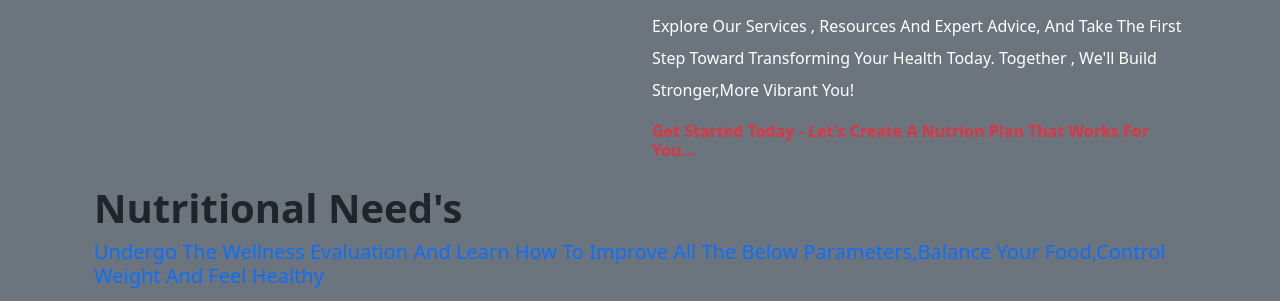
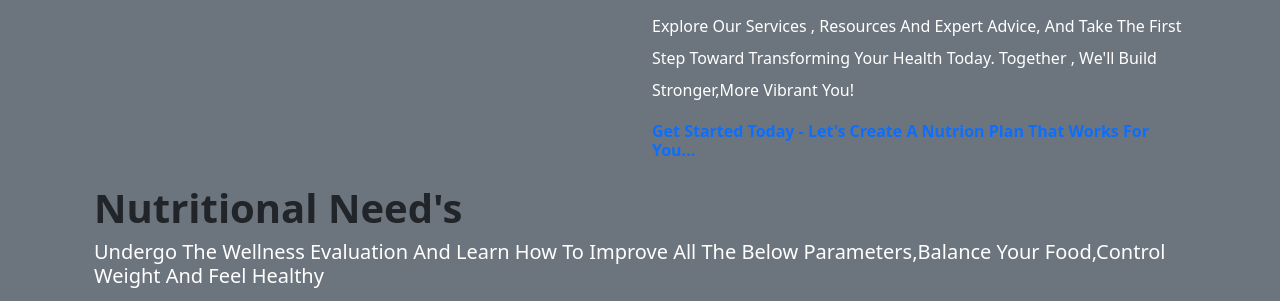
Before and after one commit to umasomu15/center, a plain HTML site: page index.html in a window 1280 px wide. Shown: the part 1480-1781 px from the top of the page. Drawn offline with nearby package versions, Linux system fonts and the light colour scheme.

Commit message:
Update index.html

```diff
--- a/index.html
+++ b/index.html
@@ -186,14 +186,14 @@
                 <p>
                     Explore our services , resources and expert advice, and take the first step toward transforming your health today. Together , we'll build stronger,more vibrant you!
                 </p>
-              <a href="#contact" style="text-decoration:none;"><h6 class="fw-bold  text-danger text-decoration-none"> Get Started Today - Let's create a nutrion plan that works for you...</h6></a>
+              <a href="#contact" style="text-decoration:none;"><h6 class="fw-bold  text-primary text-decoration-none"> Get Started Today - Let's create a nutrion plan that works for you...</h6></a>
             </div>
             </div>
     </div>
         <div class="container" id="servicea">
             <h1 class="fw-bold text-dark">Nutritional Need's</h1>
             <div class="row g-3">
-                <h5 class="text-capitalize text-primary">Undergo The wellness evaluation and learn how to improve all the below parameters,balance your food,control weight and feel healthy</h5>
+                <h5 class="text-capitalize text-white">Undergo The wellness evaluation and learn how to improve all the below parameters,balance your food,control weight and feel healthy</h5>
                 <div class="col-12 col-sm-6 col-md-4 col-lg-3 mt-2">
                     <div class="card">
                         <div class="row">
```
